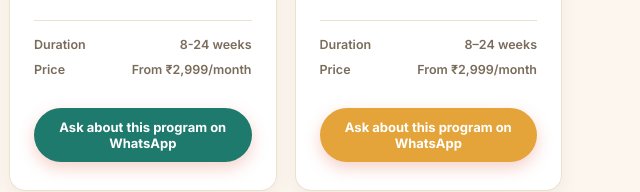
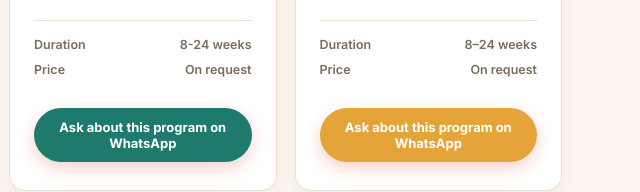
Before and after one commit to shapewithsarita/shapewithsarita_web, a plain HTML site: page index.html in a window 1280 px wide. Shown: the part 1783-1975 px from the top of the page, 640-1280 px from the left. Drawn offline with Linux system fonts and the light colour scheme.

Commit message:
Add files via upload

```diff
--- a/index.html
+++ b/index.html
@@ -665,8 +665,8 @@
   const programs = [
     {tag:'Homemakers', color:'', name:'Homemaker Elite', desc:"Specifically designed for homemakers and women managing full-time household responsibilities who prepare meals for their families and need a sustainable fitness routine without cooking separate food or joining a gym.", includes:['20-minute home workouts','Family-friendly Indian meals','Daily WhatsApp accountability','Weekly progress review','Pause plan 7-day (For 12-24 week plan only)'], durations:[{label:'1 Month', price:'₹2,999/-'},{label:'12 Weeks', price:'₹7,999/- (<s>₹9,999/-</s>)'},{label:'24 Weeks', price:'₹14,999/- (<s>₹17,999/-</s>)'}]},
     {tag:'Working Women', color:'c-teal', name:'Fit Professional', desc:'Specifically designed for working women and career professionals juggling demanding 9-to-6 schedules, back-to-back meetings, daily commutes, irregular eating windows, and high-stress office environments.', includes:['20–30 minute workouts','Online food order friendly meals','Step & sleep targets','Weekly accountability','Pause plan 7-day (For 12-24 week plan only)'], durations:[{label:'1 Month', price:'₹2,999/-'},{label:'12 Weeks', price:'₹7,999/- (<s>₹9,999/-</s>)'},{label:'24 Weeks', price:'₹14,999/- (<s>₹17,999/-</s>)'}]},
-    {tag:'Senior Women', color:'c-teal', name:'Ageless Grace', desc:'Specifically designed for senior women and mature adults seeking dedicated long-term care focused on gentle, low-impact movement to enhance joint health, improve bone density, and maintain complete functional independence.', includes:['20–30 minute workouts','Home-style Indian meals','Gentle strength & balance routines','Weekly accountability'], duration:'8-24 weeks', price:'From ₹2,999/month'},
-    {tag:'New Mothers', color:'c-gold', name:'New Mom Reset', desc:"A gentle, postpartum-friendly path back to strength and energy on your baby's schedule, not a fixed one.", includes:['Postpartum-safe movement','Energy-focused nutrition','Flexible daily check-ins','Monthly consultation'], duration:'8–24 weeks', price:'From ₹2,999/month'},
+    {tag:'Senior Women', color:'c-teal', name:'Ageless Grace', desc:'Specifically designed for senior women and mature adults seeking dedicated long-term care focused on gentle, low-impact movement to enhance joint health, improve bone density, and maintain complete functional independence.', includes:['20–30 minute workouts','Home-style Indian meals','Gentle strength & balance routines','Weekly accountability'], duration:'8-24 weeks', price:'On request'},
+    {tag:'New Mothers', color:'c-gold', name:'New Mom Reset', desc:"A gentle, postpartum-friendly path back to strength and energy on your baby's schedule, not a fixed one.", includes:['Postpartum-safe movement','Energy-focused nutrition','Flexible daily check-ins','Monthly consultation'], duration:'8–24 weeks', price:'On request'},
   ];
 
   const durationMap = {};
```
